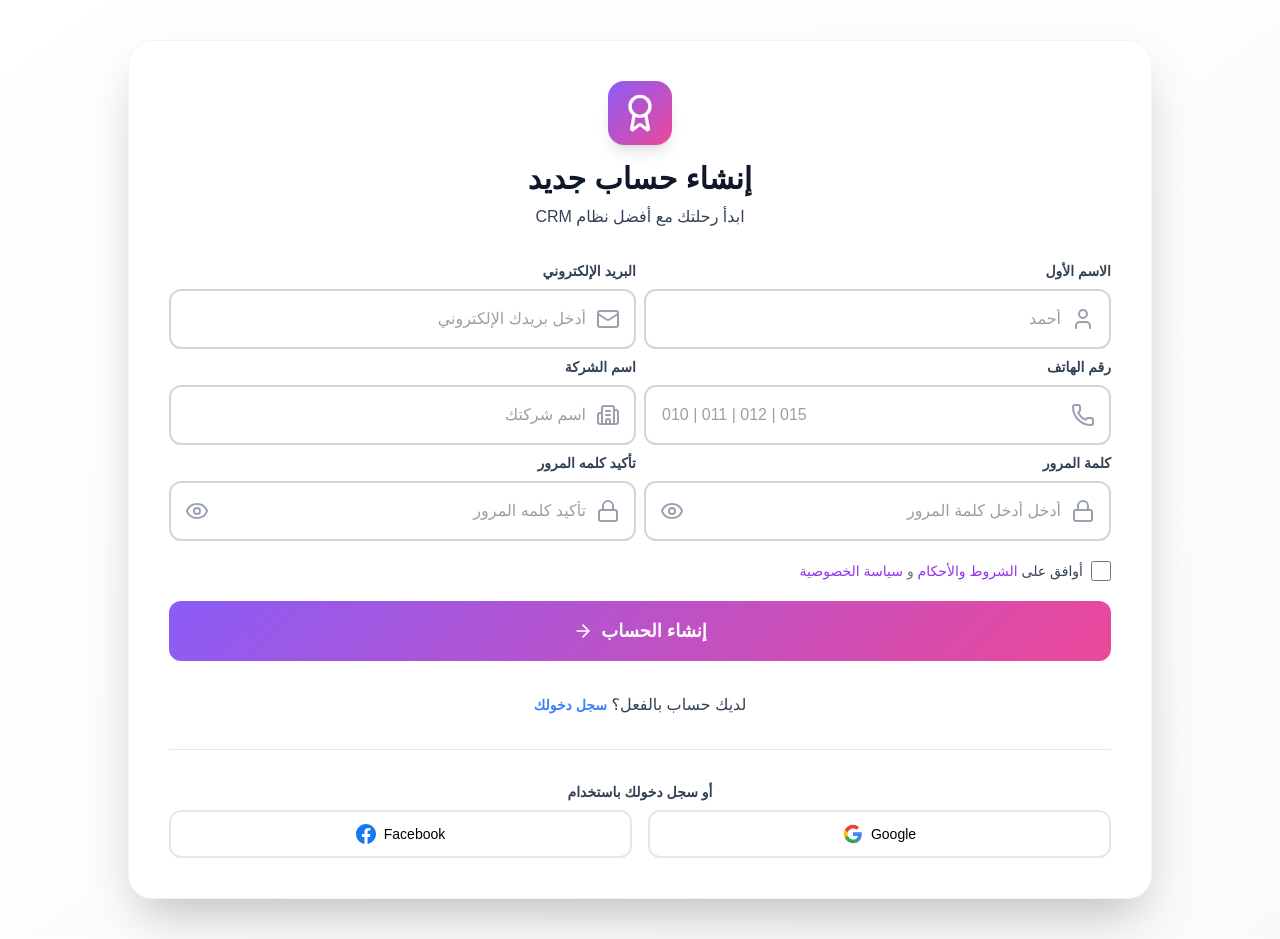
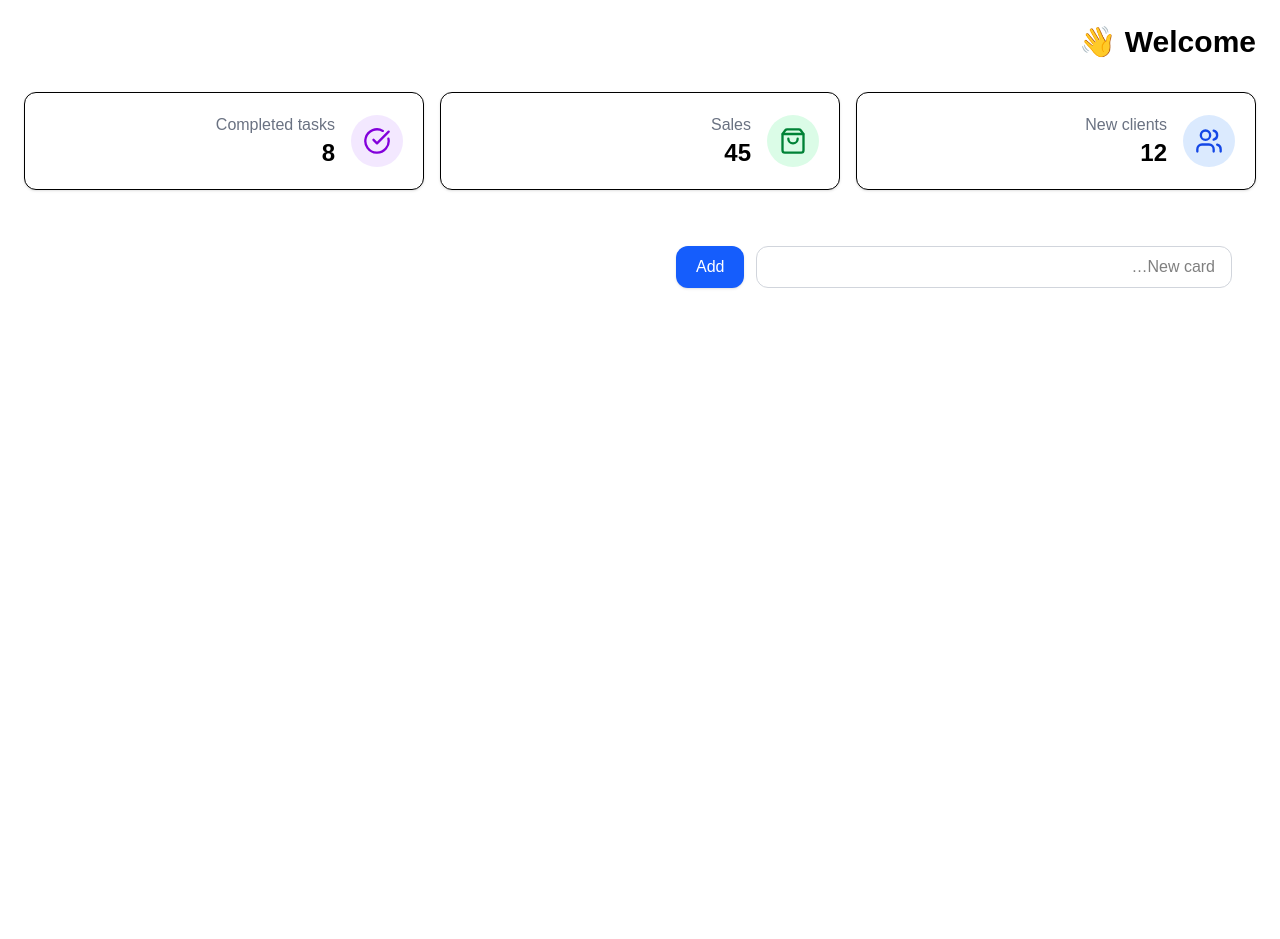
Before and after one commit to Mohammedelsisi21/mini-crm, a React (Vite) app: page /dashboard in a window 1280 px wide. After the commit the page ends 800 px from the top, so only its background shows below. Built offline with nearby package versions, Linux system fonts and the light colour scheme.

Commit message:
I added the Dashboard after registration

```diff
--- a/package.json
+++ b/package.json
@@ -19,6 +19,7 @@
     "react-dom": "^19.2.0",
     "react-hook-form": "^7.66.0",
     "react-icons": "^5.5.0",
+    "react-router-dom": "^7.9.6",
     "tailwind-merge": "^3.4.0",
     "tailwindcss": "^4.1.17",
     "yup": "^1.7.1"
--- a/src/App.tsx
+++ b/src/App.tsx
@@ -1,9 +1,18 @@
+import { BrowserRouter, Routes, Route } from "react-router-dom"
 import Register from "./pages/auth/Register"
+import Login from "./pages/auth/Login"
+import Dashboard from "./pages/dashoboard/Dashboard"
 
-const App = () => {
-  return (
-    <div><Register /></div>
-  )
+function App() {
+    return (
+        <BrowserRouter>
+            <Routes>
+                <Route path="/" element={<Register />} />
+                <Route path="/login" element={<Login />} />
+                <Route path="/dashboard" element={<Dashboard />} />
+            </Routes>
+        </BrowserRouter>
+    )
 }
 
 export default App
--- a/src/pages/auth/Register.tsx
+++ b/src/pages/auth/Register.tsx
@@ -3,6 +3,7 @@ import Label  from "../../components/common/Label";
 import AuthLayout from "../../layouts/AuthLayout";
 import FormTitle from "../../components/form/FormTitle";
 import Checkbox from "../../components/common/Checkbox";
+import { useNavigate } from "react-router-dom"
 import AuthLink from "../../components/common/AuthLink";
 import Button from "../../components/common/Button";
 import {ArrowRight, Award, Building2, Lock, Mail, Phone, User } from "lucide-react";
@@ -24,16 +25,22 @@ type FormData = {
     confirmPassword: string
 }
 const Register = () => {
+     const navigate = useNavigate()
+
     const {
         register,
         handleSubmit,
         formState: { errors },
-        } = useForm<FormData>({
-            resolver: yupResolver(RegisterSchema),
-        })
+    } = useForm<FormData>({
+        resolver: yupResolver(RegisterSchema),
+    })
+
+    const onSubmit = handleSubmit((data) => {
+        console.log(data)
+        navigate("/dashboard")
+    })
 
 
-    const onSubmit = handleSubmit((data) => console.log(data))
 
 return (<>
     <AuthLayout>
--- /dev/null
+++ b/src/pages/dashoboard/Dashboard.tsx
@@ -0,0 +1,19 @@
+
+import StatsCards from "./components/StatsCards"
+import TodoList from "./components/TodoList"
+
+const Dashboard = () => {
+    return (
+        <div className="p-6 space-y-8 font-main">
+            <h1 className="text-3xl font-bold">Welcome 👋</h1>
+
+            <StatsCards />
+
+            <div className="grid grid-cols-1 lg:grid-cols-2 gap-6">
+                <TodoList />
+            </div>
+        </div>
+    )
+}
+
+export default Dashboard
--- /dev/null
+++ b/src/pages/dashoboard/components/StatsCards.tsx
@@ -0,0 +1,43 @@
+import { Users, ShoppingBag, CheckCircle } from "lucide-react"
+
+const cards = [
+    {
+        title: "New clients",//Fake data
+        value: 12,
+        icon: <Users size={28} />,
+        color: "bg-blue-100 text-blue-700"
+    },
+    {
+        title: "Sales",//Fake data
+        value: 45,
+        icon: <ShoppingBag size={28} />,
+        color: "bg-green-100 text-green-700"
+    },
+    {
+        title: "Completed tasks",// Fake data
+        value: 8,
+        icon: <CheckCircle size={28} />,
+        color: "bg-purple-100 text-purple-700"
+    }
+]
+
+export default function StatsCards() {
+    return (
+        <div className="grid grid-cols-1 sm:grid-cols-3 gap-4">
+            {cards.map((c, i) => (
+                <div
+                    key={i}
+                    className="rounded-xl shadow-sm p-5 bg-white border flex items-center space-x-4"
+                >
+                    <div className={`p-3 rounded-full ${c.color}`}>
+                        {c.icon}
+                    </div>
+                    <div>
+                        <p className="text-gray-500">{c.title}</p>
+                        <p className="text-2xl font-semibold">{c.value}</p>
+                    </div>
+                </div>
+            ))}
+        </div>
+    )
+}
--- /dev/null
+++ b/src/pages/dashoboard/components/TaskCard.tsx
@@ -0,0 +1,41 @@
+import React from "react";
+
+interface TaskCardProps {
+  title: string;
+  description?: string;
+  status: "todo" | "inprogress" | "done";
+  onClick?: () => void;
+}
+
+const statusColors = {
+  todo: "#ffb74d",
+  inprogress: "#64b5f6",
+  done: "#81c784",
+};
+
+export default function TaskCard({
+  title,
+  description,
+  status,
+  onClick,
+}: TaskCardProps) {
+  return (
+    <div
+      onClick={onClick}
+      style={{
+        background: "#fff",
+        borderRadius: "12px",
+        padding: "16px",
+        boxShadow: "0 4px 10px rgba(0,0,0,0.08)",
+        cursor: onClick ? "pointer" : "default",
+        borderLeft: `6px solid ${statusColors[status]}`,
+        transition: "transform 0.15s ease",
+      }}
+    >
+      <h3 style={{ margin: 0, marginBottom: "8px", fontSize: "18px" }}>{title}</h3>
+      {description && (
+        <p style={{ margin: 0, opacity: 0.7, fontSize: "14px" }}>{description}</p>
+      )}
+    </div>
+  );
+}
--- /dev/null
+++ b/src/pages/dashoboard/components/TodoItem.tsx
@@ -0,0 +1,34 @@
+import { Trash2 } from "lucide-react"
+type Task = {
+    id: number
+    text: string
+    done: boolean
+}
+
+type TodoItemProps = {
+    task: Task
+    onToggle: () => void
+    onDelete: () => void
+}
+
+export default function TodoItem({ task, onToggle, onDelete }: TodoItemProps) {
+    return (
+        <div className="flex items-center justify-between p-3 rounded-lg border hover:bg-gray-50">
+            <div className="flex items-center space-x-2">
+                <input
+                    type="checkbox"
+                    checked={task.done}
+                    onChange={onToggle}
+                    className="w-5 h-5"
+                />
+                <span className={`${task.done ? "line-through text-gray-400" : ""}`}>
+                    {task.text}
+                </span>
+            </div>
+
+            <button onClick={onDelete}>
+                <Trash2 size={20} className="text-red-500 hover:text-red-700" />
+            </button>
+        </div>
+    )
+}
--- /dev/null
+++ b/src/pages/dashoboard/components/TodoList.tsx
@@ -0,0 +1,59 @@
+import { useTasks } from "./useTasks";
+import TaskCard from "./TaskCard";
+import { useState } from "react";
+
+export default function TasksList() {
+  const { tasks, addTask } = useTasks();
+  const [value, setValue] = useState("");
+
+  return (
+  <div className="p-6">
+    {/* Input + Button */}
+    <div className="flex gap-3 mb-6">
+      <input
+        value={value}
+        onChange={(e) => setValue(e.target.value)}
+        placeholder="New card…"
+        className="
+          flex-1 px-4 py-2 rounded-xl border
+          border-gray-300 focus:ring-2 focus:ring-blue-500
+          outline-none transition
+        "
+      />
+
+      <button
+        onClick={() => {
+          if (!value.trim()) return;
+          addTask(value);
+          setValue("");
+        }}
+        className="
+          px-5 py-2 rounded-xl
+          bg-blue-600 text-white font-medium
+          hover:bg-blue-700 active:scale-95
+          shadow-sm transition
+        "
+      >
+       Add
+      </button>
+    </div>
+
+    {/* Grid with cards */}
+    <div
+      className="
+        grid gap-4
+        grid-cols-1 sm:grid-cols-2 md:grid-cols-3 lg:grid-cols-4
+      "
+    >
+      {tasks.map((task) => (
+        <TaskCard
+          key={task.id}
+          title={task.title}
+          status={task.status}
+        />
+      ))}
+    </div>
+  </div>
+);
+
+}
--- /dev/null
+++ b/src/pages/dashoboard/components/useTasks.tsx
@@ -0,0 +1,29 @@
+import { useEffect, useState } from "react";
+
+export type Task = {
+  id: string;
+  title: string;
+  status: "todo" | "inprogress" | "done";
+};
+
+export function useTasks() {
+  const [tasks, setTasks] = useState<Task[]>(() => {
+    const saved = localStorage.getItem("tasks");
+    return saved ? JSON.parse(saved) : [];
+  });
+
+  useEffect(() => {
+    localStorage.setItem("tasks", JSON.stringify(tasks));
+  }, [tasks]);
+
+  const addTask = (title: string) => {
+    const newTask: Task = {
+      id: crypto.randomUUID(),
+      title,
+      status: "todo",
+    };
+    setTasks((prev) => [...prev, newTask]);
+  };
+
+  return { tasks, addTask };
+}
```
Also changed, not shown: 1 other file (tests, documents, lock files or other folders).
